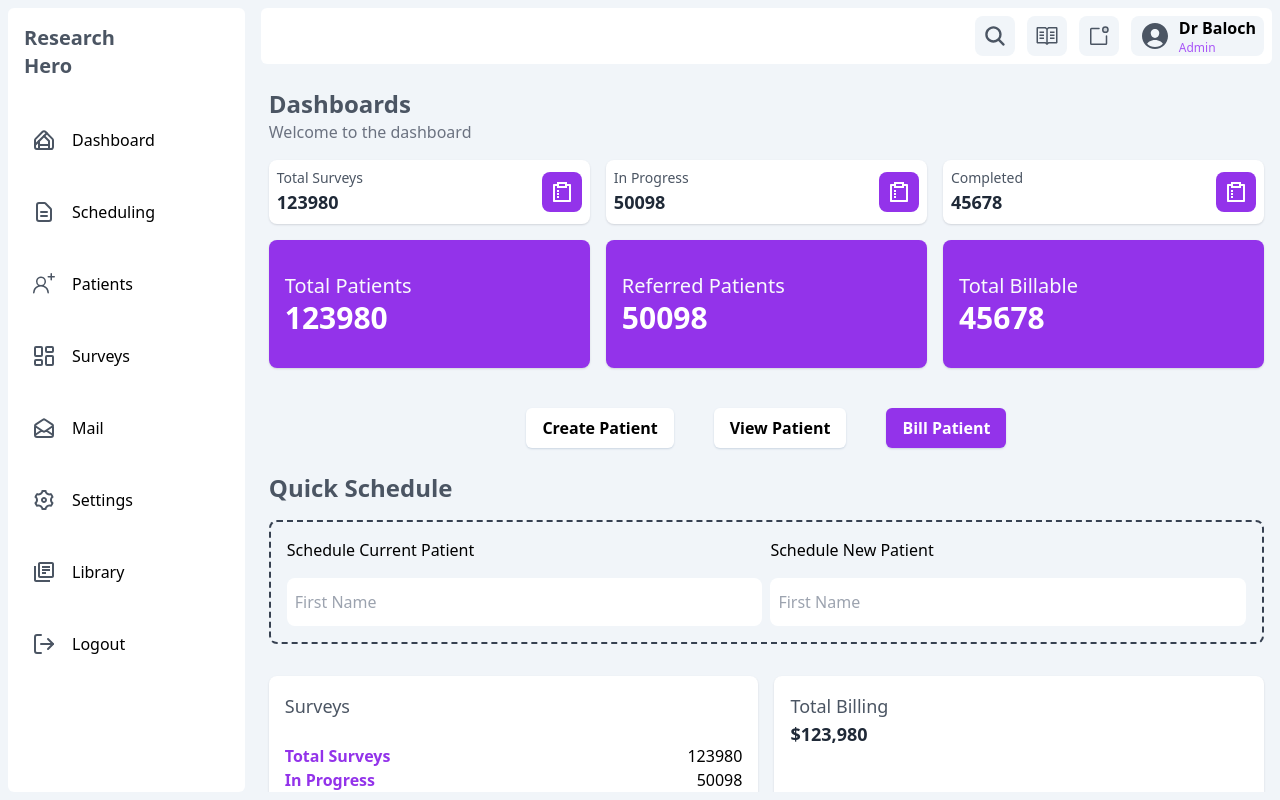
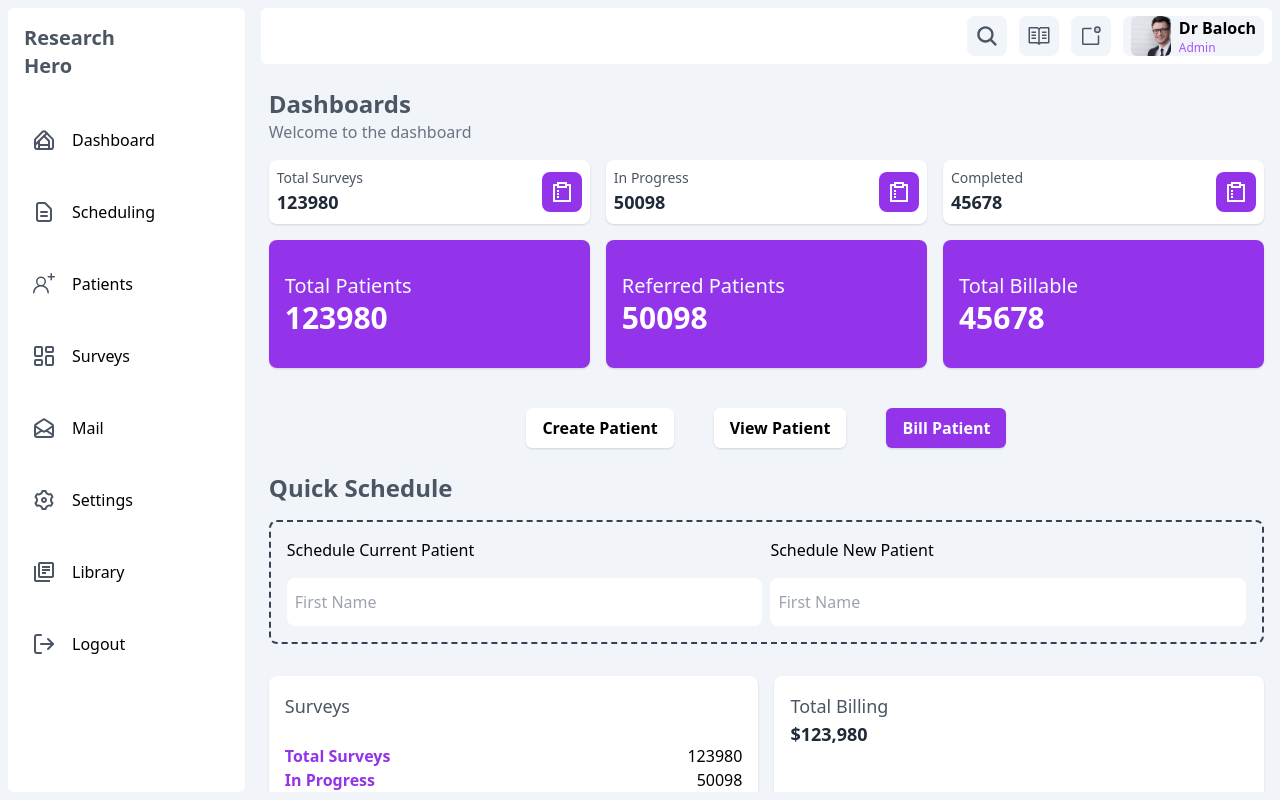
Before and after one commit to anaskhan010/frontend, a React (Vite) app: page / in a window 1280 px wide. Built offline with nearby package versions, Linux system fonts and the light colour scheme.

Commit message:
Added a static picture in the Topbar Component

```diff
--- a/src/components/topbar/Topbar.jsx
+++ b/src/components/topbar/Topbar.jsx
@@ -22,7 +22,11 @@ const Topbar = () => {
         </div>
 
         <div className="h-10 flex items-center gap-2 rounded-lg bg-slate-100 p-2 hover:bg-purple-100">
-          <IoPersonCircle className="text-gray-600 text-lg h-8 w-8" />
+          {/* <IoPersonCircle className="text-gray-600 text-lg h-8 w-8" /> */}
+          <img
+            src="./profilepic.jpg"
+            className="h-10 w-10 rounded-md object-cover"
+          />
           <div>
             <h2 className="text-md font-bold">Dr Baloch</h2>
             <p className="text-xs text-purple-500">Admin</p>
```
Also changed, not shown: public/profilepic.jpg (added).
